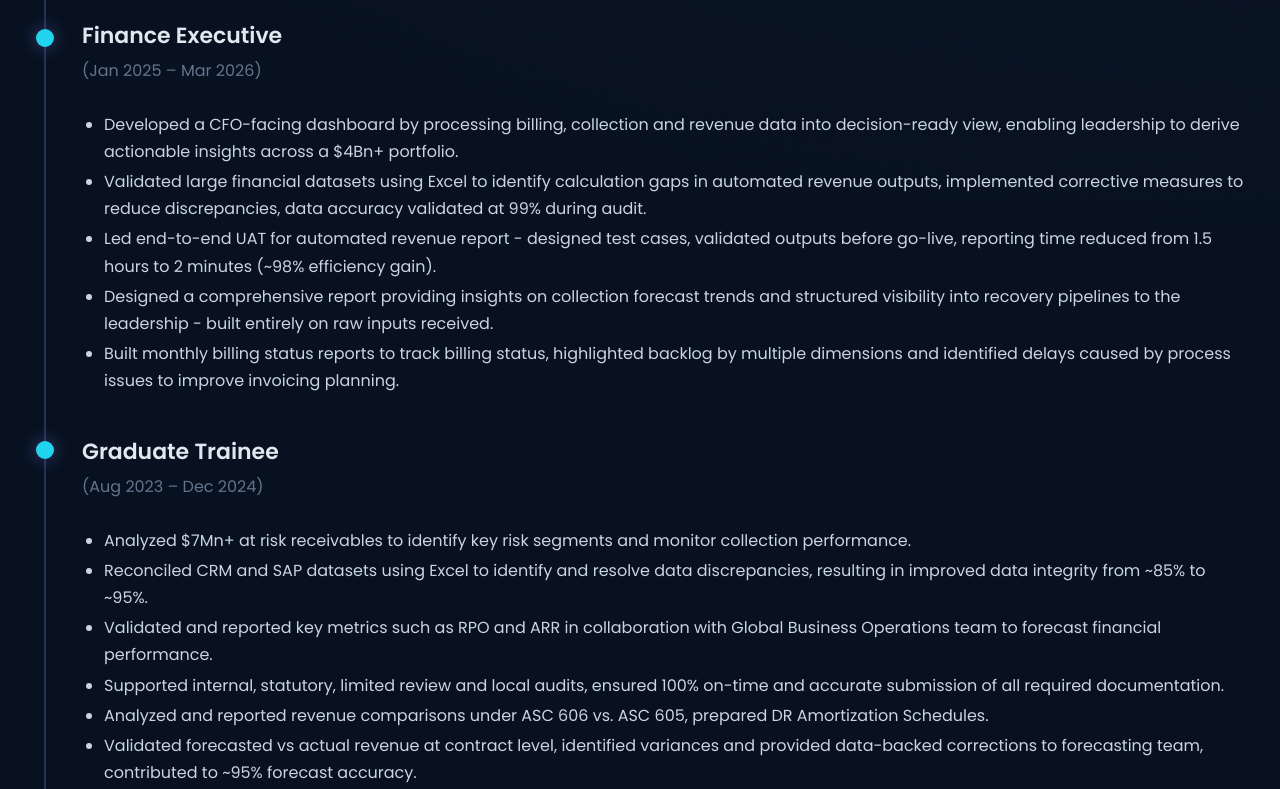
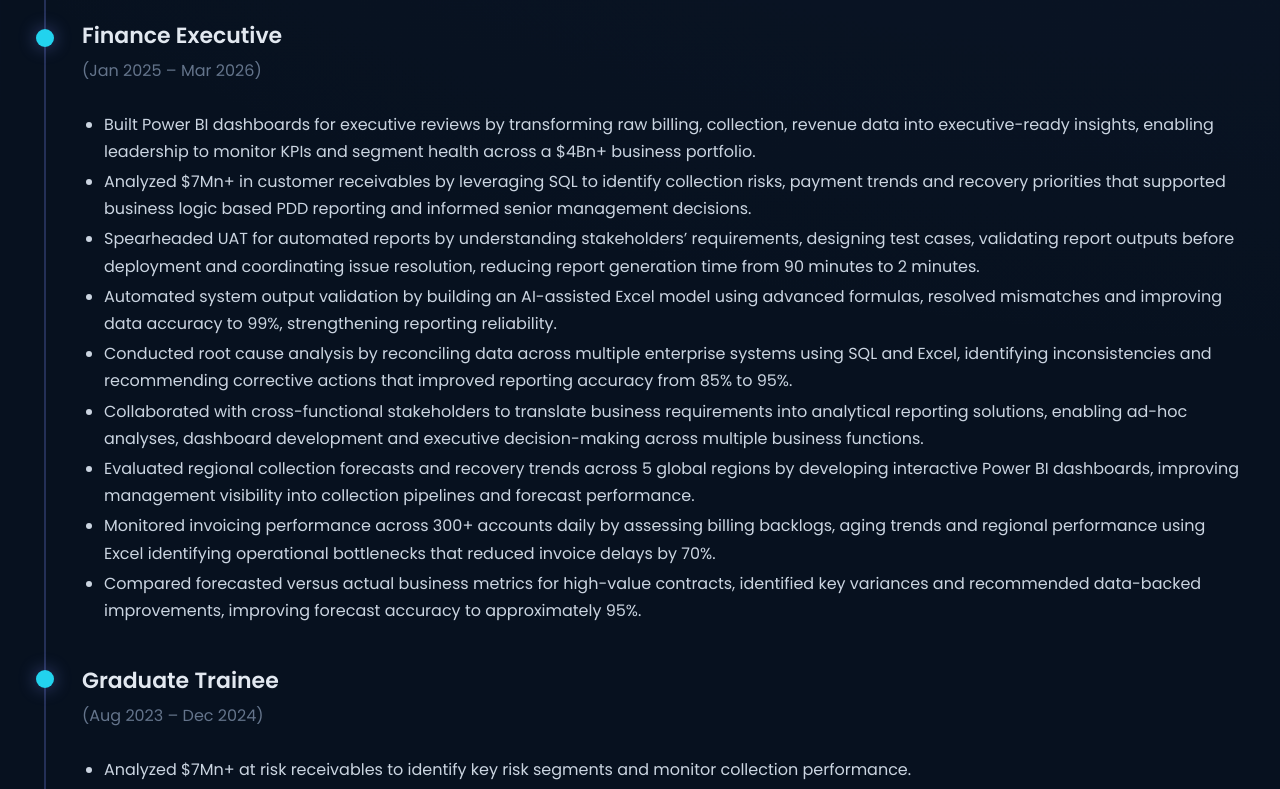
Before and after one commit to PurtiMittal/Portfolio, a plain HTML site: page index.html in a window 1280 px wide. Shown: the part 2085-2874 px from the top of the page. Drawn offline with Linux system fonts and the light colour scheme.

Commit message:
Update index.html

```diff
--- a/index.html
+++ b/index.html
@@ -2166,21 +2166,40 @@ content="Purti | Data Analytics Portfolio showcasing SQL, Power BI, Excel and bu
       <ul>
 
         <li>
-          Developed a CFO-facing dashboard by processing billing, collection and revenue data into decision-ready view, enabling leadership to derive actionable insights across a $4Bn+ portfolio.
+          Built Power BI dashboards for executive reviews by transforming raw billing, collection, revenue data into executive-ready insights, enabling leadership to monitor KPIs and segment health across a $4Bn+ business portfolio.
         </li>
+
         <li>
-          Validated large financial datasets using Excel to identify calculation gaps in automated revenue outputs,  implemented corrective measures to reduce discrepancies, data accuracy validated at 99% during audit.
+          Analyzed $7Mn+ in customer receivables by leveraging SQL to identify collection risks, payment trends and recovery priorities that supported business logic based PDD reporting and informed senior management decisions.
         </li>
+
         <li>
-       Led end-to-end UAT for automated revenue report - designed test cases, validated outputs before go-live, reporting time reduced from 1.5 hours to 2 minutes (~98% efficiency gain).
+          Spearheaded UAT for automated reports by understanding stakeholders’ requirements, designing test cases, validating report outputs before deployment and coordinating issue resolution, reducing report generation time from 90 minutes to 2 minutes.
         </li>
+
         <li>
-        Designed a comprehensive report providing insights on collection forecast trends and structured visibility into recovery pipelines to the leadership - built entirely on raw inputs received.
+          Automated system output validation by building an AI-assisted Excel model using advanced formulas, resolved mismatches and improving data accuracy to 99%, strengthening reporting reliability.
         </li>
+
         <li>
-        Built monthly billing status reports to track billing status, highlighted backlog by multiple dimensions and identified delays caused by process issues to improve invoicing planning.
+          Conducted root cause analysis by reconciling data across multiple enterprise systems using SQL and Excel, identifying inconsistencies and recommending corrective actions that improved reporting accuracy from 85% to 95%.
         </li>
 
+        <li>
+          Collaborated with cross-functional stakeholders to translate business requirements into analytical reporting solutions, enabling ad-hoc analyses, dashboard development and executive decision-making across multiple business functions.
+        </li>
+
+        <li>
+          Evaluated regional collection forecasts and recovery trends across 5 global regions by developing interactive Power BI dashboards, improving management visibility into collection pipelines and forecast performance.
+        </li>
+
+        <li>
+          Monitored invoicing performance across 300+ accounts daily by assessing billing backlogs, aging trends and regional performance using Excel identifying operational bottlenecks that reduced invoice delays by 70%.
+        </li>
+
+        <li>
+          Compared forecasted versus actual business metrics for high-value contracts, identified key variances and recommended data-backed improvements, improving forecast accuracy to approximately 95%.
+        </li>
 
       </ul>
 
```
